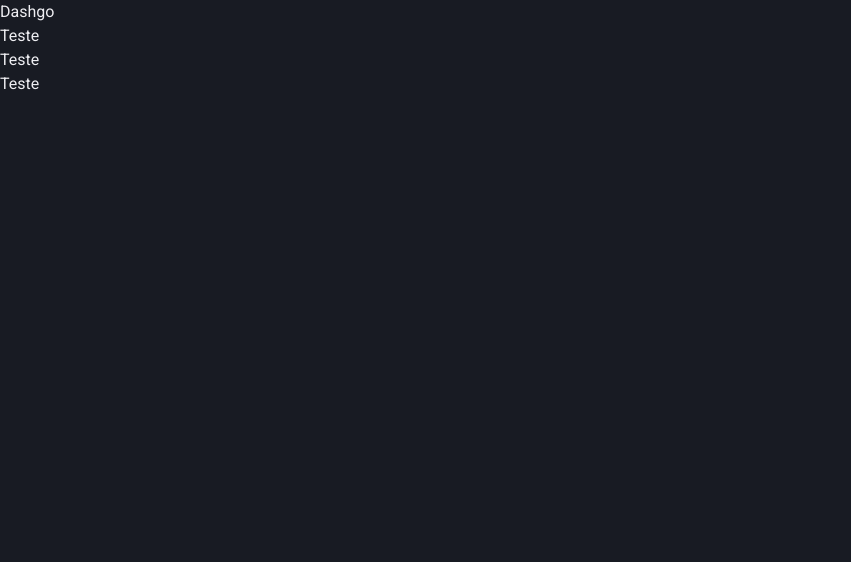
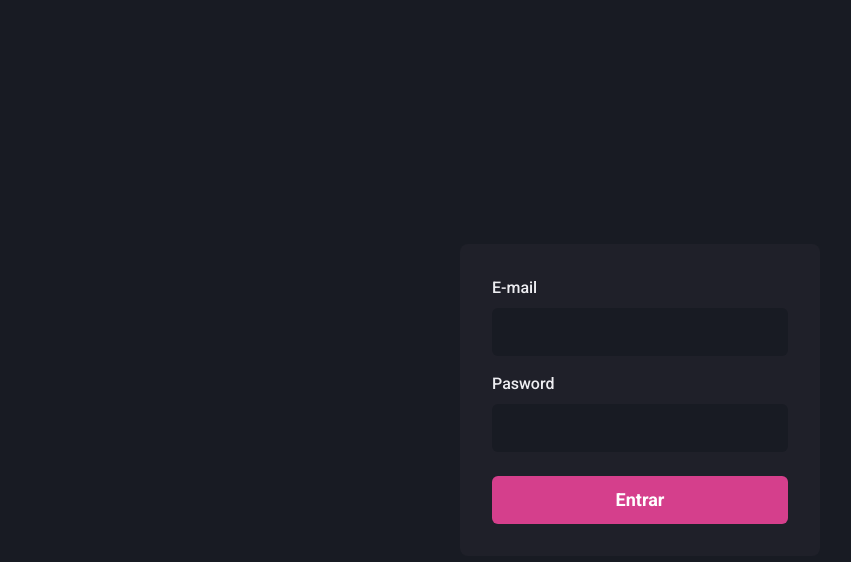
Before and after one commit to ricardoaruiz/ignite-dashgo-rar, a Next.js app: page / in a window 1280 px wide. Shown: the top 562 px of the page, without its empty margins (0-851 px from the left). Built offline with nearby package versions, Linux system fonts and the light colour scheme.

Commit message:
feat: login view initial version

```diff
--- a/src/pages/index.tsx
+++ b/src/pages/index.tsx
@@ -1,12 +1,65 @@
 import React from 'react'
+import {
+  Flex,
+  Input,
+  FormLabel,
+  FormControl,
+  Button,
+  Stack,
+} from '@chakra-ui/react'
 
 export default function Home() {
   return (
-    <>
-      <h1>Dashgo</h1>
-      <p>Teste</p>
-      <p>Teste</p>
-      <p>Teste</p>
-    </>
+    <Flex
+      width="100vw"
+      height="100vh"
+      justifyContent="center"
+      alignItems="center"
+    >
+      <Flex
+        as="form"
+        width="100%"
+        maxWidth={360}
+        bg="gray.800"
+        p="8"
+        borderRadius={8}
+        flexDirection="column"
+      >
+        <Stack spacing="4">
+          <FormControl>
+            <FormLabel htmlFor="email">E-mail</FormLabel>
+            <Input
+              name="email"
+              type="email"
+              focusBorderColor="pink.500"
+              bgColor="gray.900"
+              variant="filled"
+              size="lg"
+              _hover={{
+                bgColor: 'gray.900',
+              }}
+            />
+          </FormControl>
+          <FormControl>
+            <FormLabel htmlFor="password">Pasword</FormLabel>
+            <Input
+              name="password"
+              type="password"
+              focusBorderColor="pink.500"
+              bgColor="gray.900"
+              variant="filled"
+              size="lg"
+              _hover={{
+                bgColor: 'gray.900',
+              }}
+            />
+          </FormControl>
+        </Stack>
+
+        <Button type="submit" mt="6" colorScheme="pink" size="lg">
+          Entrar
+        </Button>
+      </Flex>
+    </Flex>
   )
 }
```
Also changed, not shown: src/styles/theme.ts (+5 -4 lines).
